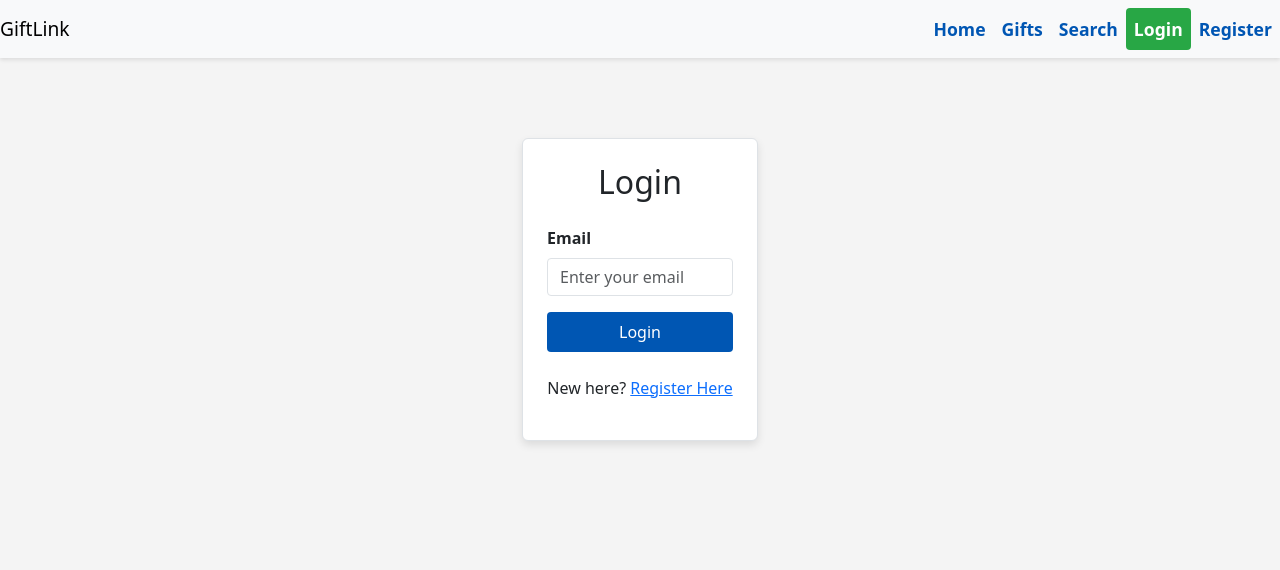
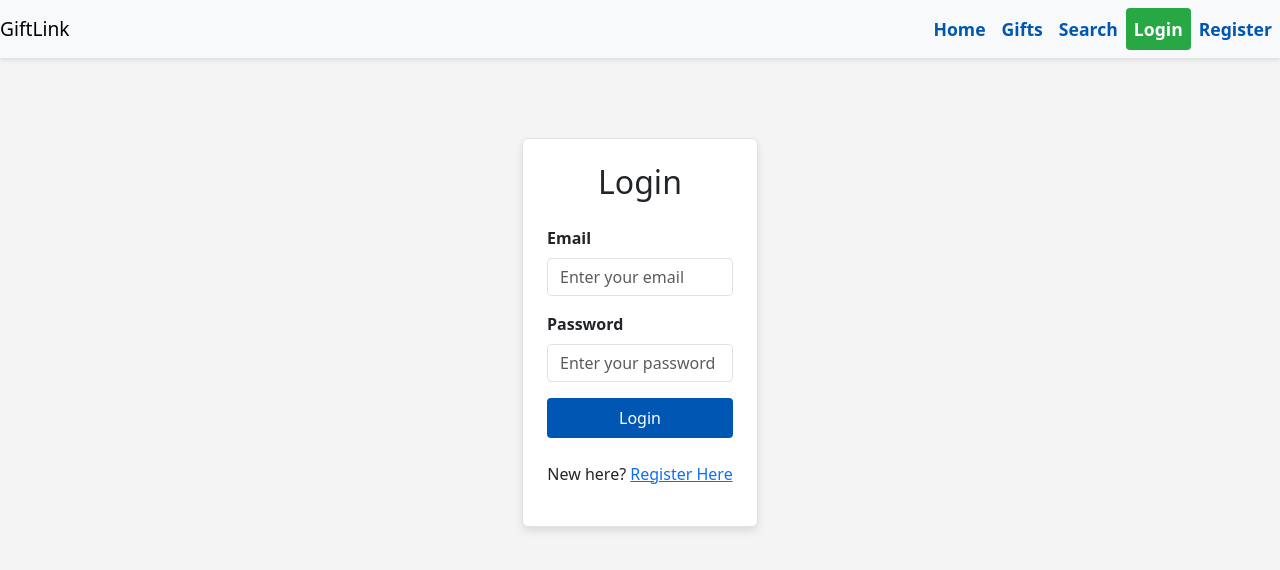
Before and after one commit to Fortune101-ai/fullstack-capstone-project, a React (Create React App) app in the folder giftlink-frontend/: page /app/login in a window 1280 px wide. Shown: the top 570 px of the page. Built offline with nearby package versions, Linux system fonts and the light colour scheme; no server answers.

Commit message:
add password field to login page

```diff
--- a/giftlink-frontend/src/components/LoginPage/LoginPage.js
+++ b/giftlink-frontend/src/components/LoginPage/LoginPage.js
@@ -7,11 +7,11 @@ import { useNavigate } from "react-router-dom";
 function LoginPage() {
   //insert code here to create useState hook variables for email, password
   const [email, setEmail] = useState("");
-  const [password] = useState("");
+  const [password, setPassword] = useState("");
   const navigate = useNavigate();
   const bearerToken = sessionStorage.getItem("bearer-token");
   const { setIsLoggedIn } = useAppContext();
-  const [, setIncorrect] = useState("");
+  const [incorrect, setIncorrect] = useState("");
 
   useEffect(() => {
     if (sessionStorage.getItem("auth-token")) {
@@ -29,7 +29,7 @@ function LoginPage() {
       //Step 1 - Task 8
       headers: {
         "content-type": "application/json",
-        Authorization: bearerToken ? `Bearer ${bearerToken}` : "", // Include Bearer token if available
+        ...(bearerToken && { Authorization: `Bearer ${bearerToken}` }), // Only include Authorization if bearerToken exists
       },
       //Step 1 - Task 9
       body: JSON.stringify({
@@ -57,7 +57,7 @@ function LoginPage() {
           <div className="login-card p-4 border rounded">
             <h2 className="text-center mb-4 font-weight-bold">Login</h2>
 
-            {/* insert code here to create input elements for the variables email and  password */}
+            <form onSubmit={handleLogin}>
               <div className="mb-3">
                 <label htmlFor="email" className="form-label">
                   Email
@@ -71,14 +71,26 @@ function LoginPage() {
                   onChange={(e) => setEmail(e.target.value)}
                 />
               </div>
-
-            {/* insert code here to create a button that performs the `handleLogin` function on click */}
+              <div className="mb-3">
+                <label htmlFor="password" className="form-label">
+                  Password
+                </label>
+                <input
+                  id="password"
+                  type="password"
+                  className="form-control"
+                  placeholder="Enter your password"
+                  value={password}
+                  onChange={(e) => setPassword(e.target.value)}
+                />
+              </div>
               <button
                 className="btn btn-primary w-100 mb-3"
-              onClick={handleLogin}
+                type="submit"
               >
                 Login
               </button>
+            </form>
             <p className="mt-4 text-center">
               New here?{" "}
               <a href="/app/register" className="text-primary">
```
Lines whose indentation alone changed are shown as unchanged.
